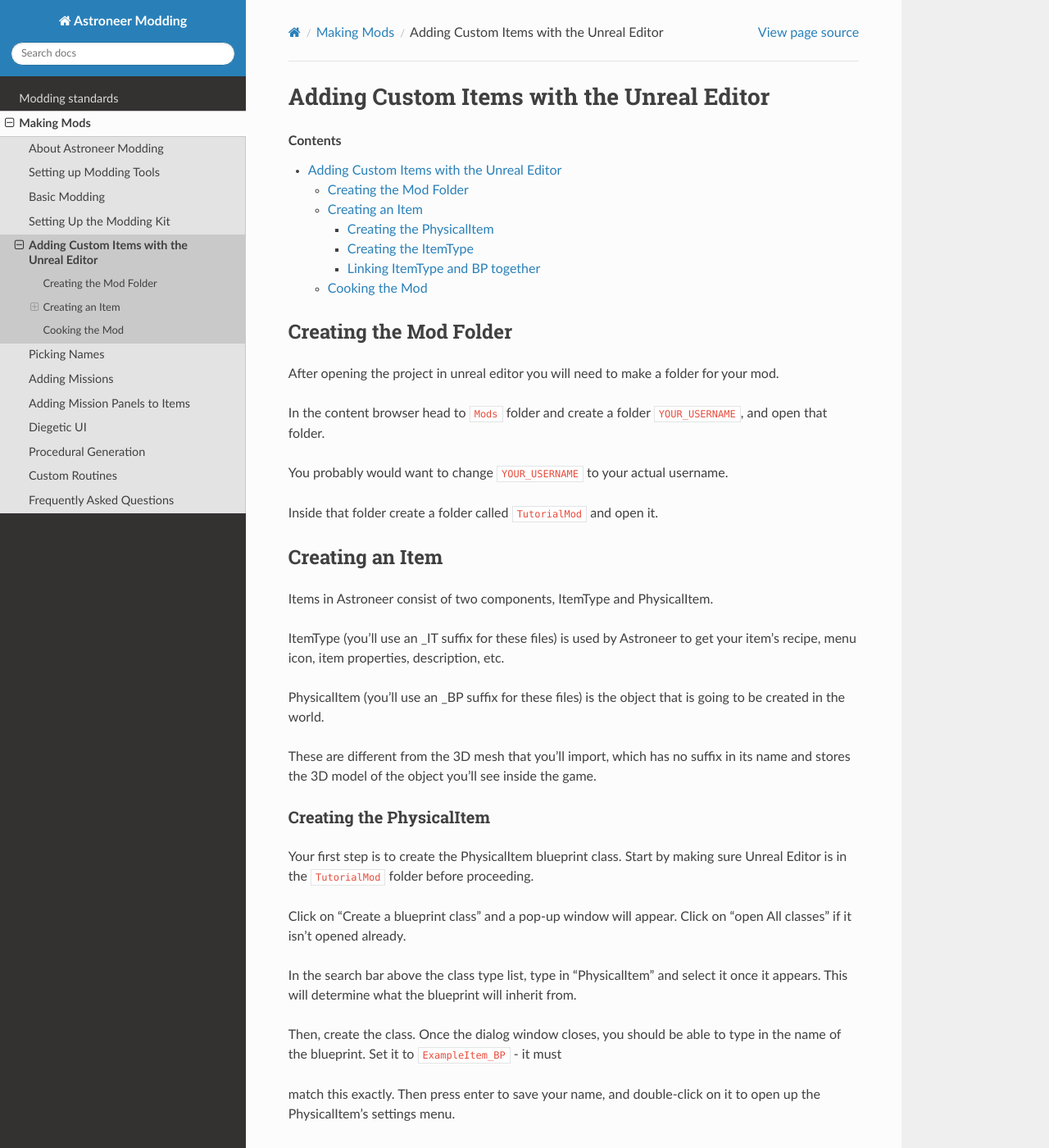
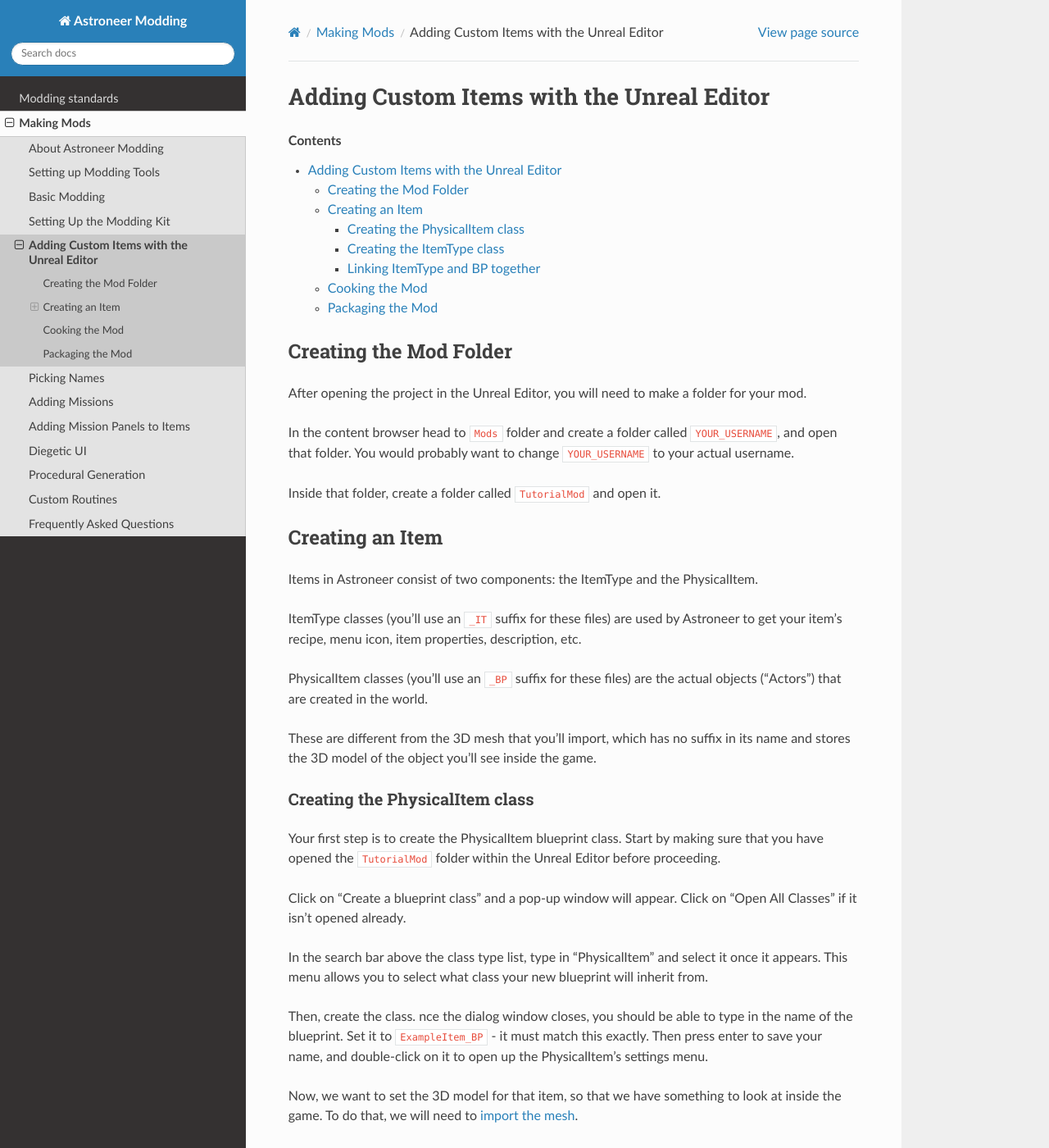
Before and after one commit to AstroTechies/astroneermodding, a Sphinx documentation site: the page built from docs/guides/kitModding.rst, in a window 1280 px wide and 1400 px high. Shown: the whole window at 82% size. Built offline with Sphinx 7.4.7 and the Read the Docs theme 3.1.0, drawn with Linux system fonts in a browser that asks for light colours; some of the changed text lies outside the part shown.

Commit message:
rework kitModding guide

```diff
--- a/docs/guides/customRoutines.rst
+++ b/docs/guides/customRoutines.rst
@@ -13,7 +13,7 @@
 .. note::
     This is an advanced topic, so it is preferred that you already have some experience modding Astroneer.
 
-This guide is designed to help you create custom integrator routines. Custom routines are an experimental feature, available in AstroModLoader Classic v1.8.0.0 or later.
+This guide is designed to help you create custom integrator routines. Custom routines are an experimental feature available in AstroModLoader Classic v1.8.0.0 or later.
 
 Custom routines are segments of C# code that you can include with your mod to be executed at integration time. This allows your mod to make automatic dynamic modifications to game assets; this is similar to what can be done in UAssetGUI, but with improved power, stability, and precision. Custom routines can also read other mods' metadata, meaning that you can define your own metadata entries and modify assets on behalf of other mods, if desired.
 
--- a/docs/guides/kitModding.rst
+++ b/docs/guides/kitModding.rst
@@ -7,52 +7,49 @@
 Creating the Mod Folder
 -----------------------
 
-After opening the project in unreal editor you will need to make a folder for your mod.
+After opening the project in the Unreal Editor, you will need to make a folder for your mod.
 
-In the content browser head to ``Mods`` folder and create a folder ``YOUR_USERNAME``, and open that folder.
+In the content browser head to ``Mods`` folder and create a folder called ``YOUR_USERNAME``, and open that folder.
+You would probably want to change ``YOUR_USERNAME`` to your actual username.
 
-You probably would want to change ``YOUR_USERNAME`` to your actual username.
-
-Inside that folder create a folder called ``TutorialMod`` and open it.
+Inside that folder, create a folder called ``TutorialMod`` and open it.
 
 Creating an Item
 ----------------
 
-Items in Astroneer consist of two components, ItemType and PhysicalItem.
+Items in Astroneer consist of two components: the ItemType and the PhysicalItem.
 
-ItemType (you'll use an _IT suffix for these files) is used by Astroneer to get your item's recipe, menu icon, item properties, description, etc.
+ItemType classes (you'll use an ``_IT`` suffix for these files) are used by Astroneer to get your item's recipe, menu icon, item properties, description, etc.
 
-PhysicalItem (you'll use an _BP suffix for these files) is the object that is going to be created in the world.
+PhysicalItem classes (you'll use an ``_BP`` suffix for these files) are the actual objects ("Actors") that are created in the world.
 
 These are different from the 3D mesh that you'll import, which has no suffix in its name and stores the 3D model of the object you'll see inside the game.
 
 
-Creating the PhysicalItem
-^^^^^^^^^^^^^^^^^^^^^^^^^
+Creating the PhysicalItem class
+^^^^^^^^^^^^^^^^^^^^^^^^^^^^^^^^^^
 
-Your first step is to create the PhysicalItem blueprint class.  Start by making sure Unreal Editor is in the ``TutorialMod`` folder before proceeding.
+Your first step is to create the PhysicalItem blueprint class. Start by making sure that you have opened the ``TutorialMod`` folder within the Unreal Editor before proceeding.
 
-Click on "Create a blueprint class" and a pop-up window will appear.  Click on "open All classes" if it isn't opened already.
+Click on "Create a blueprint class" and a pop-up window will appear. Click on "Open All Classes" if it isn't opened already.
 
-In the search bar above the class type list, type in "PhysicalItem" and select it once it appears.  This will determine what the blueprint will inherit from.
+In the search bar above the class type list, type in "PhysicalItem" and select it once it appears. This menu allows you to select what class your new blueprint will inherit from.
 
-Then, create the class.  Once the dialog window closes, you should be able to type in the name of the blueprint.  Set it to ``ExampleItem_BP`` - it must
+Then, create the class.  nce the dialog window closes, you should be able to type in the name of the blueprint. Set it to ``ExampleItem_BP`` - it must
+match this exactly. Then press enter to save your name, and double-click on it to open up the PhysicalItem's settings menu.
 
-match this exactly.  Then press enter to save your name, and double-click on it to open up the PhysicalItem's settings menu.
-
-First of all we want to set the 3D model for that item, so that we have something to look at inside the game.
-
-For that we will need to :ref:`import the mesh <importingMesh>`
+Now, we want to set the 3D model for that item, so that we have something to look at inside the game.
+To do that, we will need to :ref:`import the mesh <importingMesh>`.
 
 .. _importingMesh:
 
 
 Importing the Mesh
-""""""""""""""""""
+""""""""""""""""""""""
 
     1. Open your mod folder in the **Content Browser**
     2. Download this example mesh :download:`exampleMesh.fbx`
-    3. Drag&drop your mesh into the **Content Browser** and click ``Import all`` at the bottom right.  Don't change any settings in this window.
+    3. Drag & drop your mesh into the **Content Browser** and click ``Import all`` at the bottom right.  Don't change any settings in this window.
     4. Open the mesh and in the **Details** tab search for ``Has navigation Data`` and uncheck that checkmark.
 
 .. warning::
@@ -63,21 +60,21 @@
 .. note::
     If you don't see the **StaticMeshComponent** click on **Open Full Blueprint Editor**
 
-There in the **Details** tab, set your mesh in ``Static Mesh`` field to the example mesh you imported.
+In the **Details** tab, set your mesh in the ``Static Mesh`` field to point to the example mesh you imported.
 
 Click on **Compile** and then **Save**.
 
 
-Creating the ItemType
-^^^^^^^^^^^^^^^^^^^^^
+Creating the ItemType class
+^^^^^^^^^^^^^^^^^^^^^^^^^^^^^^
 
 Now that we have created the PhysicalItem, it's time to make the ItemType for it.
 
-Create a second blueprint class, and in the creation dialogue open All classes.
+Create a second blueprint class, and in the creation dialogue choose "Open All Classes" as before.
 
-Select ItemType to inherit from, create the class, set its name to ``ExampleItem_IT``, and open the class.
+Select "ItemType" as the class to inherit from, create the new blueprint, set its name to ``ExampleItem_IT``, and open the class.
 
-This is a simple item so we will leave most of the options untouched, you can experiment with them yourself and see what they do.
+In this basic guide, we will leave most of the options untouched, but you can experiment with them yourself and see what they do if you so choose.
 
 * Set **Pickup Actor** to be ``ExampleItem_BP``.
 * Open **Construction Recipe**
@@ -100,42 +97,39 @@
 * Set **Crate Overlay Texture** to ``ui_icon_package_drill``. This is used to determine the icon that will be displayed on the packaged item.
 * Set **Widget Icon** to ``ui_icon_comp_drill``. This is used to determine the icon that will be displayed in the item catalog and on hovering on the item.
 
-
-
 Open **Control Symbol** section and fill the fields out like this:
 
-* **Name**: ``ExampleItem``
-* **All caps Name**: ``EXAMPLEITEM``
+* **Name**: ``Example Item``
+* **All caps Name**: ``EXAMPLE ITEM``
 * **Tooltip Subtitle**: ``Example Item``
 * **Description**: ``This is an example item.``
 
-These four entries do not have to match the names of your objects, they are used to determine the text used in the research catalog and tooltips in-game.
-
+These four entries do not have to match the names of your objects, they are only used to determine the text used in the research catalog and tooltips in-game.
 
 Linking ItemType and BP together
 ^^^^^^^^^^^^^^^^^^^^^^^^^^^^^^^^^
 
-Now open the ``ExampleItem_BP`` yet again, and click on **ItemComponent**.
+Now, open the ``ExampleItem_BP`` yet again, and click on **ItemComponent**.
 
-On the right open the **Item Component** dropdown, there, set the **Item Type** to ``ExampleItem_IT``.
+Within the Details pane, open the **Item Component** dropdown, and set the **Item Type** to ``ExampleItem_IT``.
 
 Cooking the Mod
----------------
+-----------------
 
 Remember to save every asset you have changed before cooking.
 
-Click on **File** > **Cook Content for Windows**
+Click on **File** -> **Cook Content for Windows**.
 
-After the content has been cooked, create a folder in file explorer with the name ``000-TutorialMod-0.1.0_P`` and open this folder.
+After the content has finished cooking, create a folder in File Explorer with the name ``000-TutorialMod-0.1.0_P`` and open this folder.
 
 .. note::
-    This folder must be outside of unreal project.
+    This folder must be outside of your Unreal project.
 
-Inside this folder create a file called ``metadata.json``.
+.. tip::
+    You can significantly reduce the time it takes to re-cook the project by unchecking "Full Rebuild" under Edit -> Project Settings... -> Project -> Packaging.
 
-This file is responsible for telling the modloader where to find mod files for certain parts of the mod.
-
-Fill this file out like this
+Inside this new folder, create a file called ``metadata.json``.
+This file provides information about your mod and provides instructions for how the mod loader should integrate your mod with the game.
 
 .. code-block:: JSON
 
@@ -167,15 +161,14 @@
 
 ``/Game/Items/ItemTypes/MasterItemList$ItemTypes`` contains ItemTypes for all items so we register our ItemType with this.
 
-``/Game/Items/BackpackRail$PrinterComponent.Blueprints`` contains ItemTypes that can be crafted so we need to register here too.
+``/Game/Items/BackpackRail$PrinterComponent.Blueprints`` contains ItemTypes that can be crafted in the backpack so we need to register here too.
 
-More info about the format can be found in :doc:`../standards/index`
+.. note::
+    More info about the metadata JSON format can be found on the :doc:`../standards/metadatav2` page.
 
 In this folder, also create a folder structure like this ``Astro/Content/Mods/YOUR_USERNAME``.
 
-Now go to the unreal project folder and navigate to ``Saved/Cooked/WindowsNoEditor/Astro/Content/Mods/YOUR_USERNAME`` and copy ``TutorialMod`` folder to the folder we created previously.
-
-So that the folder structure looks like this:
+Now, navigate to the folder where your Unreal project is located in File Explorer and then navigate to ``Saved/Cooked/WindowsNoEditor/Astro/Content/Mods/YOUR_USERNAME`` and copy ``TutorialMod`` folder to the folder we created previously, so that the folder structure looks like this:
 
 .. code-block::
 
@@ -190,23 +183,25 @@
 
 
 .. warning::
-    Files in ``ModdingKit/Saved/Cooked/WindowsNoEditor/Astro/Content/Mods/YOUR_USERNAME`` and ``UE_PROJECT/Content/Mods/YOUR_USERNAME`` are different.
-    Where UE_PROJECT is the path to unreal project.
+    The files in ``Saved/Cooked/WindowsNoEditor/Astro/Content/Mods/YOUR_USERNAME`` and ``Content/Mods/YOUR_USERNAME`` are different.
     The first location contains the cooked files, while the second one contains the uncooked ones.
-    You **MUST** copy from the first location because the game only accepts cooked ones.
 
-Now that the mod structure is complete, time to pack the mod.
+    You **MUST** copy from the first location rather than the second, because the game only accepts cooked assets.
 
-For packing the mod we will be using ``repak``, the popular open-source program developed by trumank, discussed more in the "Basic Setup" guide.
+Packaging the Mod
+-------------------
 
-To make life easier for us we have created :download:`repak_for_astroneer <repak_for_astroneer.zip>` that will help us pack your mod folder, download and extract them.
+Now that the mod structure is complete, you can now package your mod for execution. If you have already followed the guide on the :ref:`basicModding` page, you may skip these steps and package your mod using the steps on that page ("Packing the Mod" and onward).
 
-Now that the scripts and the program are extracted we can pack our mod.  Open two file explorer windows, one with the _Repack.bat file, and the other showing your mod folder.
+To pack the mod, we will be using ``repak``, the popular open-source program developed by trumank, which is discussed more on the :ref:`basicsetup` page.
+
+To make life easier, we have created a .zip file containing a copy of ``repak`` and other helper scripts to help you pack your mod folder. Download and extract that .zip file here: :download:`repak_for_astroneer <repak_for_astroneer.zip>`.
+
+Now that the scripts and the program are extracted, we can pack our mod. Open two File Explorer windows, one with the _Repack.bat file, and the other showing your mod folder.
 
 Next, drag and drop your project's main folder (000-TutorialMod-0.1.0_P) onto the ``_Repack.bat`` file.
 
-After repak finishes you should be able to see ``000-TutorialMod-0.1.0_P.pak`` file.
+After repak finishes, you should be able to see a new file named ``000-TutorialMod-0.1.0_P.pak``.
+To load this mod, drag & drop this .pak file onto the mod loader window and check the checkbox to enable it.
 
-To load this mod, drag&drop it onto the modloader window and check the checkbox to enable it.
-
-After all this work you should be able to print your first item.
+You should now be able to print your first item.
```
Also changed, not shown: other parts of docs/guides/kitModding.rst (+2 -2 lines).
